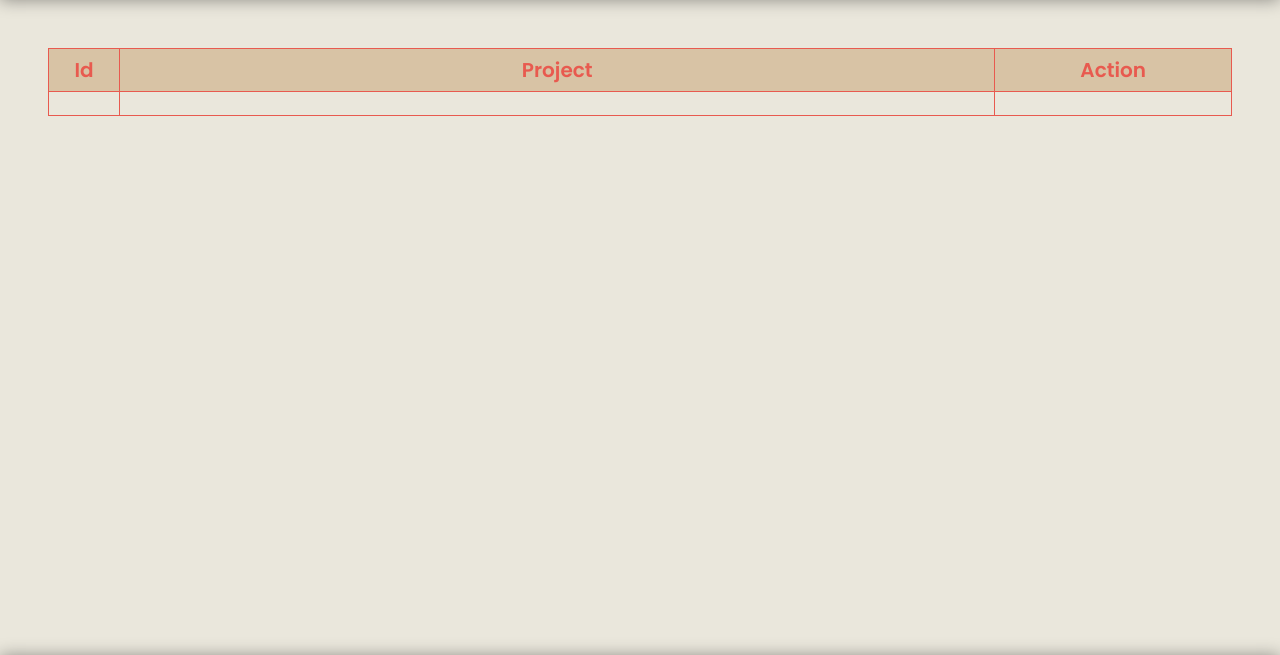
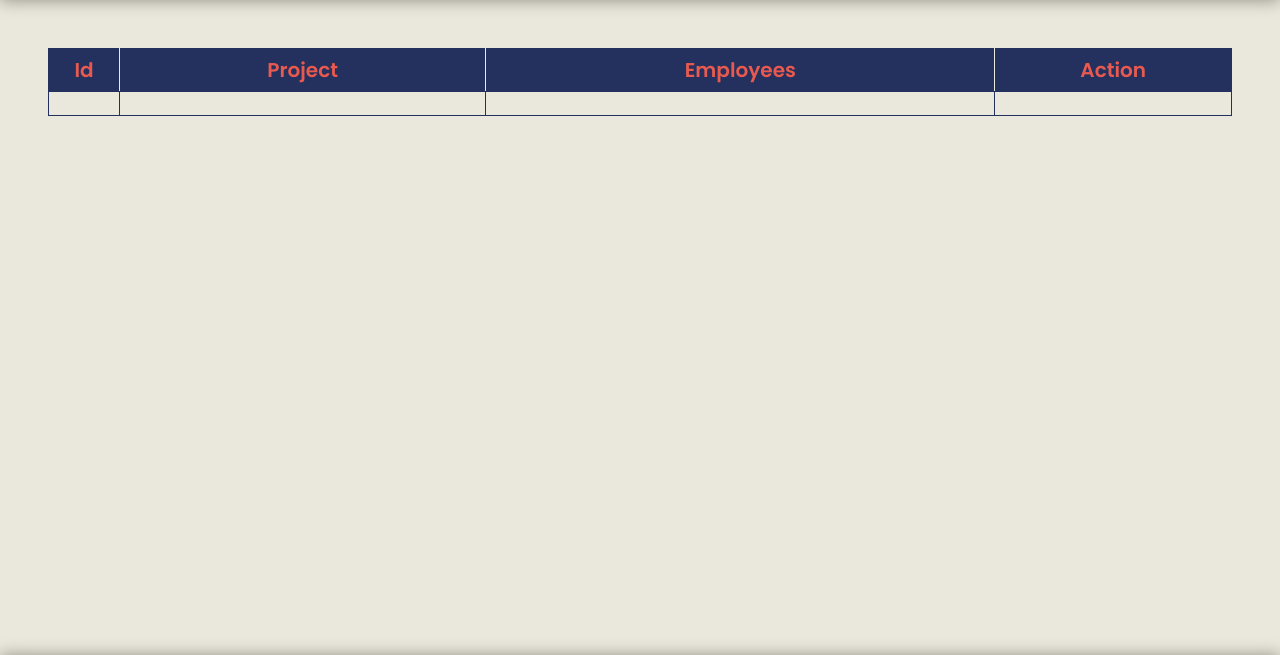
Before and after one commit to JulijaSt/ProjectManagerPHP, a PHP site: page / in a window 1280 px wide. Shown: the part 80-735 px from the top of the page. Run offline with PHP 8.4, Linux system fonts and the light colour scheme; data that the repository does not hold is empty.

Commit message:
Join tables, correct representation of data in tables.

```diff
--- a/assets/scss/components/_header.scss
+++ b/assets/scss/components/_header.scss
@@ -30,8 +30,7 @@
     }
 
     &:hover {
-      background-color: $line;
-      color: $active;
+      background-color: $accents2;
     }
 
     &--active {
@@ -39,7 +38,6 @@
 
       &:hover {
         background-color: $active;
-        color: $background;
       }
     }
   }
--- a/assets/scss/components/_table.scss
+++ b/assets/scss/components/_table.scss
@@ -1,4 +1,6 @@
 .data {
+  $this: &;
+
   font-size: 1.25rem;
   width: 100%;
   max-width: 80rem;
@@ -6,13 +8,17 @@
 
   &__head {
     color: $active;
-    background-color: $line;
+    background-color: $accents1;
     font-weight: 600;
+
+    #{$this}__column:not(:last-of-type) {
+      border-right-color: $background;
+    }
   }
 
   &__row,
   &__column {
-    border: 1px solid $active;
+    border: 1px solid $accents1;
     border-collapse: collapse;
     padding: 0.7rem 1rem;
     vertical-align: middle;
@@ -30,7 +36,8 @@
 
   &__body-row {
     &:hover {
-      background-color: $header;
+      background-color: $accents2;
+      color: $background;
     }
   }
 }
--- a/assets/scss/components/_variables.scss
+++ b/assets/scss/components/_variables.scss
@@ -4,3 +4,5 @@ $line: #D8C3A5;
 $grey: #8E8D8A;
 $header: #E98074;
 $active: #E85A4F;
+$accents1: #24305E;
+$accents2: #374785;
--- a/employees.php
+++ b/employees.php
@@ -43,7 +43,8 @@ if (!$connection) {
             </thead>
             <tbody class="data__body">
                 <?php
-                $sql = "SELECT employee_id, first_name, last_name, role, project_id FROM employees";
+                $sql = "SELECT employees.employee_id, employees.first_name, employees.last_name, employees.role, employees.project_id, projects.project_title FROM employees
+                LEFT JOIN projects ON employees.project_id = projects.project_id;";
                 $result = mysqli_query($connection, $sql);
                 $idNo = 1;
                 if (mysqli_num_rows($result) > 0) {
@@ -53,7 +54,7 @@ if (!$connection) {
                         print("<td class='data__column'>" . $row["first_name"] . "</td>");
                         print("<td class='data__column'>" . $row["last_name"] . "</td>");
                         print("<td class='data__column'>" . $row["role"] . "</td>");
-                        print("<td class='data__column'>" . $row["project_id"] . "</td>");
+                        print("<td class='data__column'>" . $row["project_title"] . "</td>");
                         print("<td class='data__column'></td>");
                         print("</tr>");
                     }
--- a/index.php
+++ b/index.php
@@ -35,12 +35,15 @@ if (!$connection) {
                 <tr class="data__row">
                     <th class="data__column data__column--head">Id</th>
                     <th class="data__column data__column--head">Project</th>
+                    <th class="data__column data__column--head">Employees</th>
                     <th class="data__column data__column--head">Action</th>
                 </tr>
             </thead>
             <tbody class="data__body">
                 <?php
-                $sql = "SELECT project_id, project_title FROM projects";
+                $sql = "SELECT projects.project_id, projects.project_title, GROUP_CONCAT(CONCAT_WS('', employees.first_name) SEPARATOR ', ') as employees FROM projects
+                LEFT JOIN employees ON projects.project_id = employees.project_id
+                GROUP BY projects.project_id;";
                 $result = mysqli_query($connection, $sql);
                 $idNo = 1;
                 if (mysqli_num_rows($result) > 0) {
@@ -48,11 +51,13 @@ if (!$connection) {
                         print("<tr class='data__body-row'>");
                         print("<td class='data__column'>" . $idNo++ . "</td>");
                         print("<td class='data__column'>" . $row["project_title"] . "</td>");
+                        print("<td class='data__column'>" . $row["employees"] . "</td>");
                         print("<td class='data__column'></td>");
                         print("</tr>");
                     }
                 } else {
                     print("<tr class='data_body-row'>
+                            <td class='data__column'></td>
                             <td class='data__column'></td>
                             <td class='data__column'></td>
                             <td class='data__column'></td>
```
Also changed, not shown: assets/css/main.css (+9 -6 lines), assets/dist/css/main.min.css (+1 -1 lines), 2 other files.
